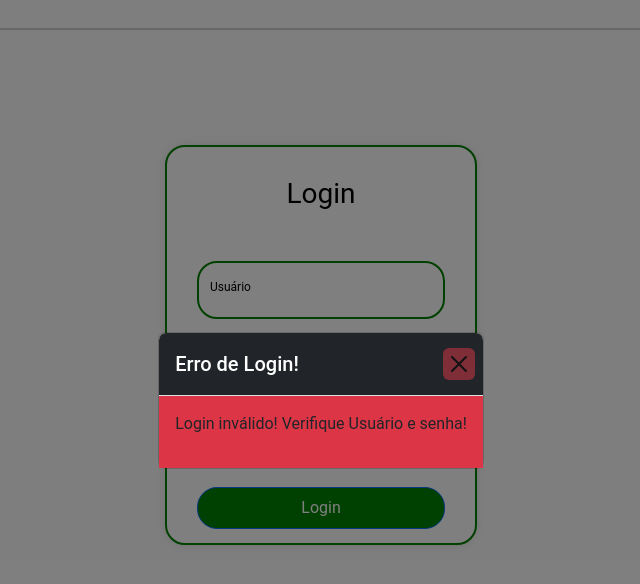
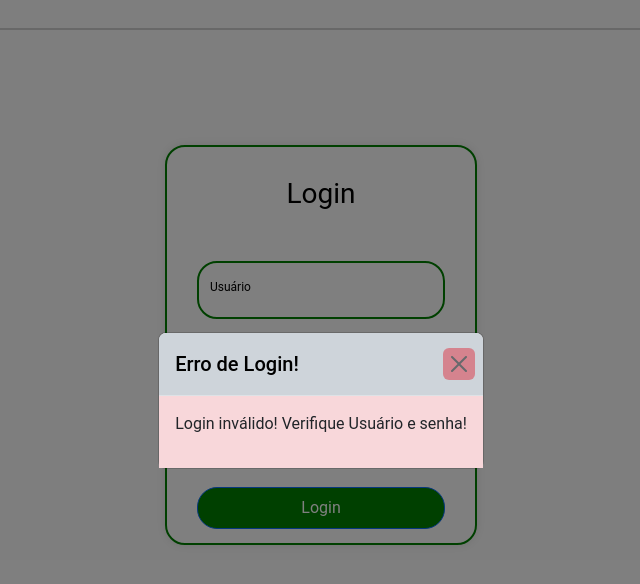
Before and after one commit to Clebson-Lira/bytebank, an Angular app: page / in a window 1280 px wide. Both pictures are taken after a click on the button "Login". Shown: the top 584 px of the page, without its empty margins (319-959 px from the left). Built offline with nearby package versions, Linux system fonts and the light colour scheme.

Commit message:
altera cores do cabeçalho do modal e ajusta a exibição do corpo do modal de alerta

```diff
--- a/src/app/details/details.component.html
+++ b/src/app/details/details.component.html
@@ -1,7 +1,7 @@
 <div class="modal d-flex justify-content-center align-items-center" tabindex="-1" role="dialog">
   <div class="modal-dialog modal-lg" role="document">
     <div class="modal-content">
-      <div class="modal-header bg-dark">
+      <div class="modal-header bg-dark-subtle">
         <h4 class="modal-title" id="modalTitle">Detalhes da Transferência</h4>
         <button type="button" class="btn-close bg-danger" data-bs-dismiss="modal" (click)="closeModal()"></button>
       </div>
--- a/src/app/details/details.component.scss
+++ b/src/app/details/details.component.scss
@@ -5,5 +5,5 @@
   background-color: white;
 }
 .modal-header{
-  color: white;
+  color: black;
 }
--- a/src/app/shared/alert-modal/alert-modal.component.html
+++ b/src/app/shared/alert-modal/alert-modal.component.html
@@ -1,11 +1,11 @@
 <div class="modal d-flex justify-content-center align-items-center">
   <div class="modal-dialog modal-lg"> <!-- Use modal-lg para um modal grande ou modal-sm para um modal pequeno -->
     <div class="modal-content">
-      <div class="modal-header bg-dark">
+      <div class="modal-header bg-dark-subtle">
         <h5 class="modal-title">{{title}}</h5>
         <button type="button" class="btn-close bg-danger" data-bs-dismiss="modal" (click)="onClose()"></button>
       </div>
-      <div class="modal-body bg-danger">
+      <div class="modal-body bg-danger-subtle">
         <p>{{msg}}</p>
       </div>
       <div *ngIf="showFooter" class="modal-footer bg-light">
--- a/src/app/shared/alert-modal/alert-modal.component.scss
+++ b/src/app/shared/alert-modal/alert-modal.component.scss
@@ -1,5 +1,5 @@
 
   .modal-header{
-    color: white;
+    color: black;
     text-align: center;
   }
```
